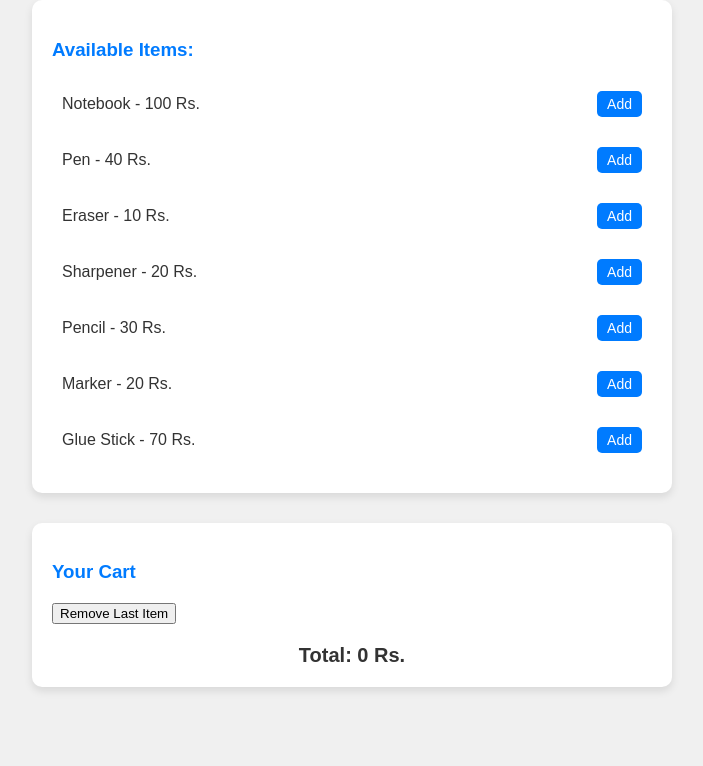
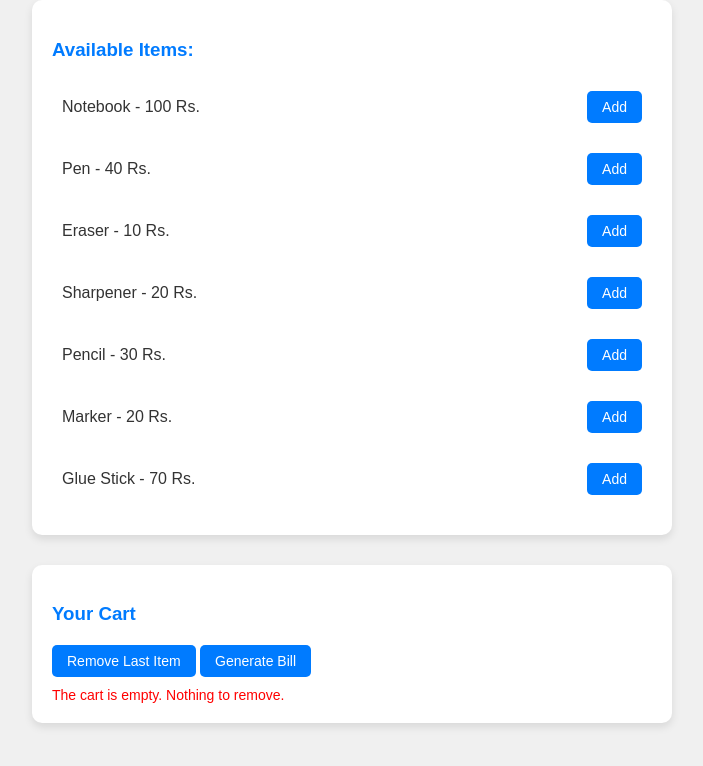
Before and after one commit to Shahzaibsupra00/dsaproject, a plain HTML site: page stack.html in a window 1280 px wide. Both pictures are taken after a click on the button "Remove Last Item". Shown: the whole page, without its empty margins (288-991 px from the left). Drawn offline with Linux system fonts and the light colour scheme.

Commit message:
small changed

```diff
--- a/stack.html
+++ b/stack.html
@@ -7,7 +7,7 @@
     <style>
       body {
         font-family: "Arial", sans-serif;
-        background-color: #f0f0f0; /* Changed background color */
+        background-color: #f0f0f0;
         margin: 0;
         padding: 0;
         display: flex;
@@ -48,8 +48,8 @@
         transform: scale(1.05);
       }
 
-      .item button {
-        padding: 5px 10px;
+      button {
+        padding: 8px 15px;
         background-color: #007bff;
         color: white;
         border: none;
@@ -59,13 +59,14 @@
         transition: all 0.3s ease;
       }
 
-      .item button:hover {
+      button:hover {
         background-color: #0056b3;
       }
 
-      .cart h3 {
-        color: #007bff;
-        margin-bottom: 20px;
+      .error {
+        color: red;
+        font-size: 14px;
+        margin-top: 10px;
       }
 
       .cart ul {
@@ -100,11 +101,12 @@
       <h3>Your Cart</h3>
       <ul id="cart-items"></ul>
       <button onclick="removeFromCart()">Remove Last Item</button>
-      <strong id="total-amount">Total: 0 Rs.</strong>
+      <button onclick="generateBill()">Generate Bill</button>
+      <strong id="total-amount" style="display: none;">Total: 0 Rs.</strong>
+      <div id="error-message" class="error"></div>
     </div>
 
     <script>
-      // Array of items and their prices
       const items = [
         { name: "Notebook", price: 100 },
         { name: "Pen", price: 40 },
@@ -119,8 +121,8 @@
       const itemSelectionContainer = document.getElementById("item-selection");
       const cartItemsContainer = document.getElementById("cart-items");
       const totalAmountContainer = document.getElementById("total-amount");
+      const errorMessage = document.getElementById("error-message");
 
-      // Function to display available items dynamically
       function displayItems() {
         itemSelectionContainer.innerHTML = "";
         items.forEach((item, index) => {
@@ -140,39 +142,47 @@
         });
       }
 
-      // Function to display cart items
       function displayCart() {
         cartItemsContainer.innerHTML = "";
-        let totalAmount = 0;
-
         cart.forEach((item) => {
           const cartItem = document.createElement("li");
           cartItem.textContent = `${item.name} - ${item.price} Rs.`;
           cartItemsContainer.appendChild(cartItem);
-
-          totalAmount += item.price;
         });
-
-        totalAmountContainer.textContent = `Total: ${totalAmount} Rs.`;
       }
 
-      // Function to add an item to the cart
       function addToCart(index) {
+        if (cart.length >= 4) {
+          errorMessage.textContent = "You can only add up to 4 items.";
+          return;
+        }
+        errorMessage.textContent = ""; // Clear error message
         cart.push(items[index]);
         displayCart();
       }
 
-      // Function to remove the last item from the cart (LIFO)
       function removeFromCart() {
         if (cart.length === 0) {
-          alert("The cart is empty. Nothing to remove.");
+          errorMessage.textContent = "The cart is empty. Nothing to remove.";
           return;
         }
+        errorMessage.textContent = ""; // Clear error message
         cart.pop();
         displayCart();
       }
 
-      // Initial display of items and cart
+      function generateBill() {
+        if (cart.length === 0) {
+          errorMessage.textContent = "Your cart is empty. Add items to generate a bill.";
+          totalAmountContainer.style.display = "none"; // Hide total amount
+          return;
+        }
+        errorMessage.textContent = ""; // Clear error message
+        const totalAmount = cart.reduce((sum, item) => sum + item.price, 0);
+        totalAmountContainer.textContent = `Total: ${totalAmount} Rs.`;
+        totalAmountContainer.style.display = "block"; // Show the bill
+      }
+
       displayItems();
       displayCart();
     </script>
```
Also changed, not shown: graph1.html (+6 -6 lines), welcome.html (+2 -2 lines).
